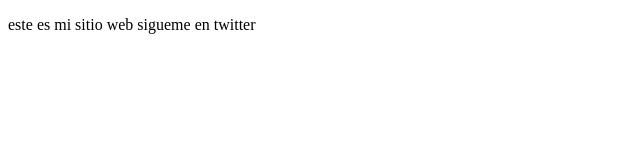
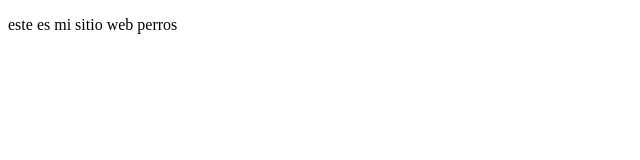
Before and after one commit to zamirch/proyectodemo, a plain HTML site: page index.html in a window 1280 px wide. Shown: the full height of the page, 0-640 px from the left. Drawn offline with Linux system fonts and the light colour scheme.

Commit message:
second commit

```diff
--- a/index.html
+++ b/index.html
@@ -8,8 +8,7 @@
 </head>
 <body>
     <p>
-        este es mi sitio web
-        sigueme en twitter
+        este es mi sitio web perros
     </p>
 </body>
 </html>
```
